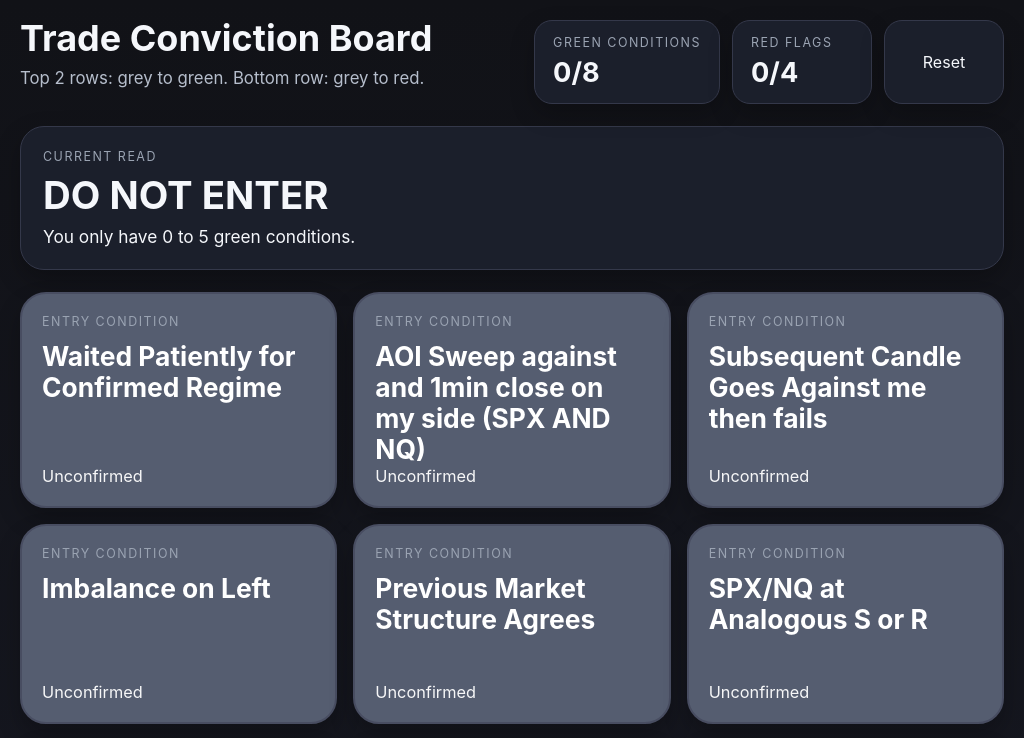
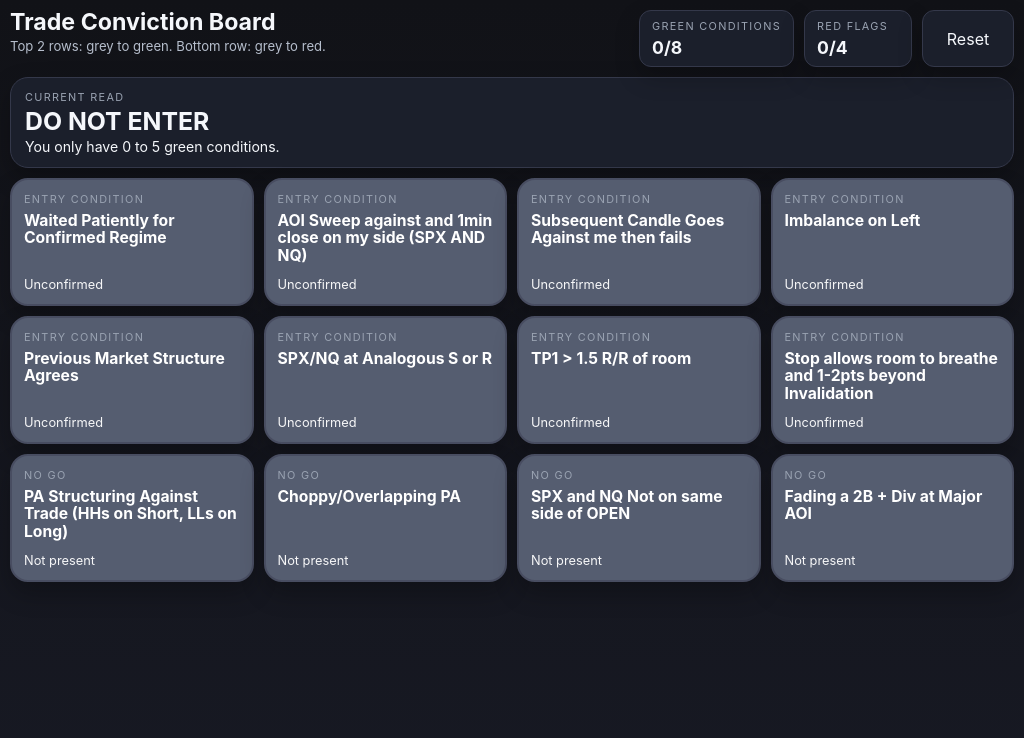
Before and after one commit to bboypkj/trade-checklist-app, a React (Vite) app: page / in a window 1024 px wide. Shown: the top 738 px of the page. Built offline with nearby package versions, Linux system fonts and the light colour scheme.

Commit message:
Update styles.css
Fixing layout for ipad

```diff
--- a/src/styles.css
+++ b/src/styles.css
@@ -26,38 +26,38 @@ button {
 
 .app-shell {
   min-height: 100vh;
-  padding: 20px;
+  padding: 12px;
   background: linear-gradient(180deg, #111217 0%, #171923 100%);
 }
 
 .app-container {
-  max-width: 1400px;
+  max-width: 1360px;
   margin: 0 auto;
 }
 
 .topbar {
   display: flex;
   justify-content: space-between;
-  gap: 18px;
+  gap: 12px;
   align-items: flex-start;
-  margin-bottom: 22px;
+  margin-bottom: 12px;
 }
 
 .topbar h1 {
   margin: 0;
-  font-size: 2.25rem;
+  font-size: 1.7rem;
   line-height: 1.05;
 }
 
 .topbar p {
-  margin: 10px 0 0;
+  margin: 4px 0 0;
   color: #b6becc;
-  font-size: 1.05rem;
+  font-size: 0.92rem;
 }
 
 .topbar-right {
   display: flex;
-  gap: 12px;
+  gap: 10px;
   flex-wrap: wrap;
   justify-content: flex-end;
 }
@@ -66,20 +66,20 @@ button {
 .reset-button {
   border: 1px solid #34384a;
   background: #1b1f2b;
-  border-radius: 18px;
-  padding: 14px 18px;
-  min-width: 140px;
+  border-radius: 14px;
+  padding: 10px 14px;
+  min-width: 108px;
   box-shadow: 0 10px 25px rgba(0, 0, 0, 0.22);
 }
 
 .pill-card {
   display: flex;
   flex-direction: column;
-  gap: 6px;
+  gap: 4px;
 }
 
 .pill-card strong {
-  font-size: 1.7rem;
+  font-size: 1.25rem;
 }
 
 .pill-label,
@@ -87,14 +87,14 @@ button {
 .tile-tag {
   text-transform: uppercase;
   letter-spacing: 0.12em;
-  font-size: 0.78rem;
+  font-size: 0.68rem;
   color: #9aa3b2;
 }
 
 .reset-button {
   color: #f5f7fb;
   cursor: pointer;
-  min-width: 120px;
+  min-width: 92px;
 }
 
 .reset-button:hover {
@@ -102,21 +102,22 @@ button {
 }
 
 .status-card {
-  border-radius: 24px;
+  border-radius: 18px;
   border: 1px solid #34384a;
-  padding: 22px;
-  margin-bottom: 22px;
+  padding: 14px 16px;
+  margin-bottom: 12px;
   box-shadow: 0 10px 25px rgba(0, 0, 0, 0.25);
 }
 
 .status-card h2 {
-  margin: 8px 0;
-  font-size: 2.4rem;
+  margin: 4px 0;
+  font-size: 1.8rem;
+  line-height: 1.05;
 }
 
 .status-card p {
   margin: 0;
-  font-size: 1.08rem;
+  font-size: 0.96rem;
 }
 
 .status-neutral {
@@ -145,14 +146,14 @@ button {
 .tiles-grid {
   display: grid;
   grid-template-columns: repeat(4, minmax(0, 1fr));
-  gap: 16px;
+  gap: 12px;
 }
 
 .tile-card {
-  min-height: 200px;
-  border-radius: 26px;
+  min-height: 140px;
+  border-radius: 22px;
   border: 2px solid #484d61;
-  padding: 20px;
+  padding: 16px;
   text-align: left;
   display: flex;
   flex-direction: column;
@@ -188,20 +189,78 @@ button {
 }
 
 .tile-label {
-  font-size: 1.65rem;
-  line-height: 1.18;
+  font-size: clamp(1rem, 1.45vw, 1.34rem);
+  line-height: 1.14;
   font-weight: 700;
-  margin-top: 12px;
+  margin-top: 8px;
 }
 
 .tile-state {
-  font-size: 1.02rem;
+  font-size: 0.88rem;
   opacity: 0.95;
+  margin-top: 10px;
 }
 
-@media (max-width: 1200px) {
+@media (orientation: landscape) and (min-width: 900px) and (max-width: 1200px) {
+  .app-shell {
+    padding: 10px;
+  }
+
+  .topbar {
+    margin-bottom: 10px;
+    gap: 10px;
+  }
+
+  .topbar h1 {
+    font-size: 1.45rem;
+  }
+
+  .topbar p {
+    font-size: 0.82rem;
+  }
+
+  .pill-card,
+  .reset-button {
+    padding: 8px 12px;
+    border-radius: 12px;
+  }
+
+  .pill-card strong {
+    font-size: 1.1rem;
+  }
+
+  .status-card {
+    padding: 12px 14px;
+    margin-bottom: 10px;
+  }
+
+  .status-card h2 {
+    font-size: 1.55rem;
+  }
+
+  .status-card p {
+    font-size: 0.88rem;
+  }
+
   .tiles-grid {
-    grid-template-columns: repeat(3, minmax(0, 1fr));
+    gap: 10px;
+  }
+
+  .tile-card {
+    min-height: 128px;
+    padding: 12px;
+    border-radius: 18px;
+  }
+
+  .tile-label {
+    font-size: 0.98rem;
+    line-height: 1.1;
+    margin-top: 6px;
+  }
+
+  .tile-state {
+    font-size: 0.8rem;
+    margin-top: 8px;
   }
 }
 
@@ -221,15 +280,23 @@ button {
 
 @media (max-width: 560px) {
   .app-shell {
-    padding: 14px;
+    padding: 12px;
   }
 
   .topbar h1 {
-    font-size: 1.8rem;
+    font-size: 1.4rem;
+  }
+
+  .topbar p {
+    font-size: 0.82rem;
   }
 
   .status-card h2 {
-    font-size: 2rem;
+    font-size: 1.55rem;
+  }
+
+  .status-card p {
+    font-size: 0.88rem;
   }
 
   .tiles-grid {
@@ -237,10 +304,11 @@ button {
   }
 
   .tile-card {
-    min-height: 170px;
+    min-height: 132px;
+    padding: 14px;
   }
 
   .tile-label {
-    font-size: 1.35rem;
+    font-size: 1rem;
   }
 }
```
